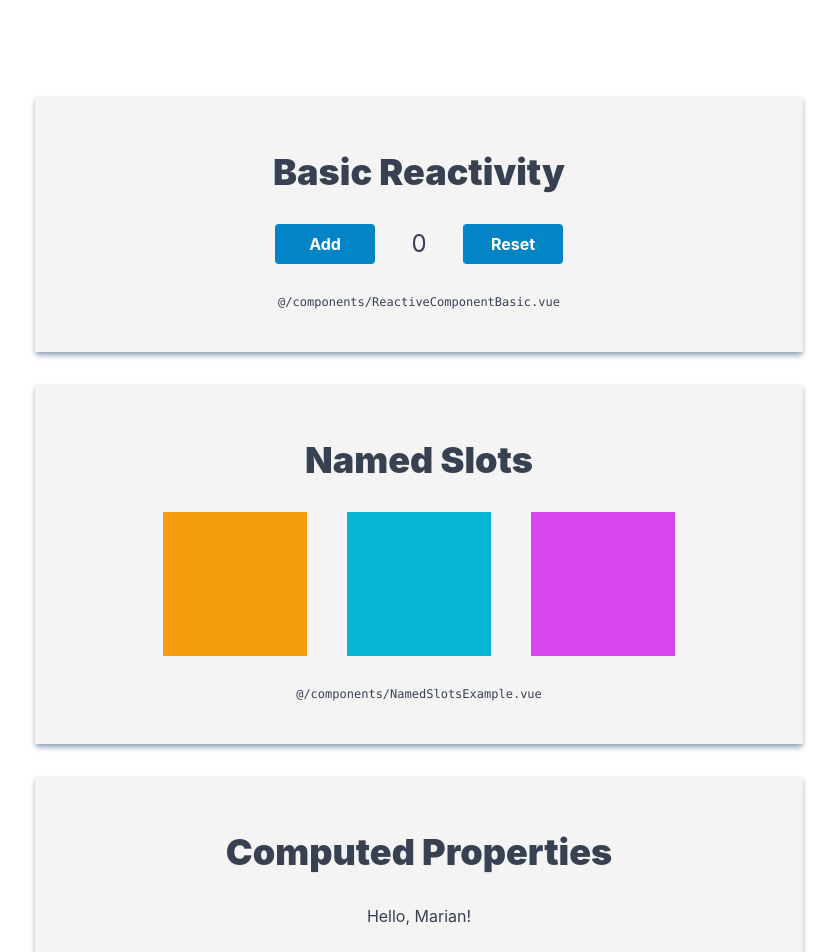
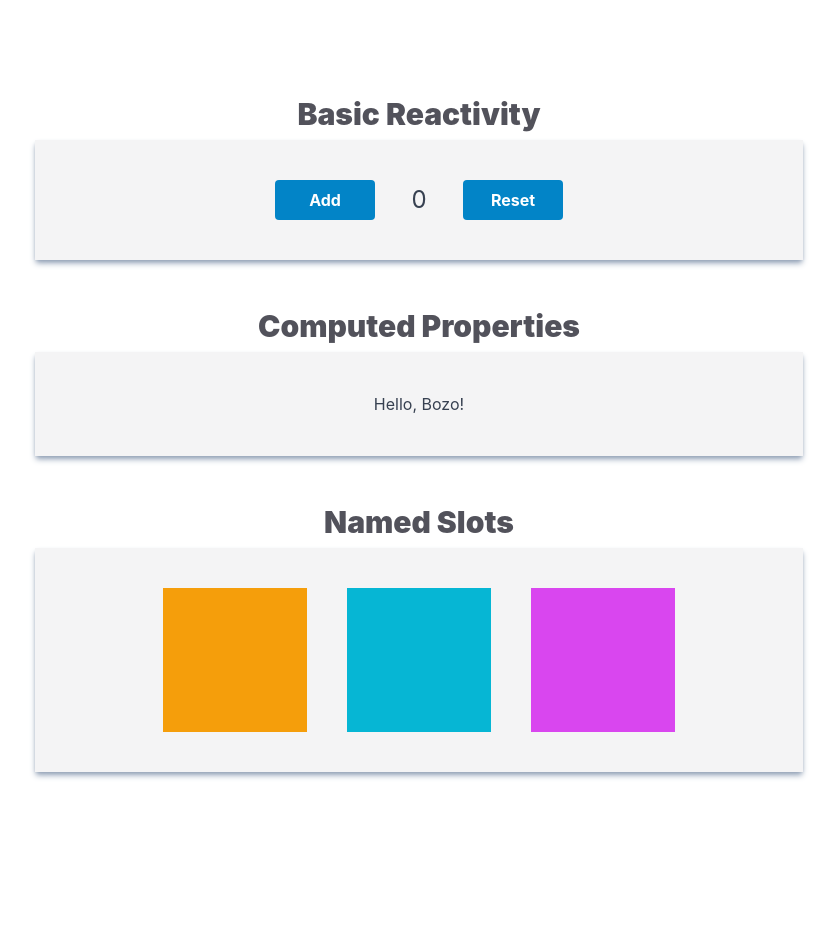
Before and after one commit to majamin/vite-vue-tailwind-starter, a Vue app: page / in a window 1280 px wide. Shown: the top 952 px of the page, without its empty margins (221-1058 px from the left). After the commit the page ends 868 px from the top, so only its background shows below. Built offline with nearby package versions, Linux system fonts and the light colour scheme.

Commit message:
organize examples, refactor

```diff
--- a/src/App.vue
+++ b/src/App.vue
@@ -8,21 +8,31 @@
 
 ----------------------------------------------------------------------------->
 <script setup lang="ts">
-import ReactiveComponentBasic from "@/components/ReactiveComponentBasic.vue";
-import NamedSlotsExample from "@/components/NamedSlotsExample.vue";
-import ComputedProperties from "@/components/ComputedProperties.vue";
+import ReactiveComponentBasic from "@/components/examples/ReactiveComponentBasic.vue";
+import NamedSlotsExample from "@/components/examples/NamedSlotsExample.vue";
+import ComputedProperties from "@/components/examples/ComputedProperties.vue";
+import Example from "@/components/BaseExampleContainer.vue";
 </script>
 
 <template>
-  <main class="my-24 mx-auto max-w-screen-md">
+  <main class="my-24 mx-auto flex max-w-screen-md flex-col space-y-12">
     <!--------------------------
       Basic reactivity and props
     --------------------------->
-    <ReactiveComponentBasic msg="Basic Reactivity" />
+    <Example title="Basic Reactivity">
+      <ReactiveComponentBasic />
+    </Example>
+    <!-------------------
+      Computed properties
+    -------------------->
+    <Example title="Computed Properties">
+      <ComputedProperties name="Bozo"></ComputedProperties>
+    </Example>
     <!-------------
       Named slots
     -------------->
-    <NamedSlotsExample msg="Named Slots">
+    <Example title="Named Slots">
+      <NamedSlotsExample>
         <template v-slot:left>
           <div class="h-36 w-36 bg-amber-500"></div>
         </template>
@@ -33,9 +43,6 @@ import ComputedProperties from "@/components/ComputedProperties.vue";
           <div class="h-36 w-36 bg-fuchsia-500"></div>
         </template>
       </NamedSlotsExample>
-    <!-------------------
-      Computed properties
-    -------------------->
-    <ComputedProperties name="Marian" />
+    </Example>
   </main>
 </template>
--- /dev/null
+++ b/src/components/BaseExampleContainer.vue
@@ -0,0 +1,17 @@
+<template>
+  <div>
+    <div class="text-3xl font-black text-zinc-600">{{ title }}</div>
+    <div
+      class="mt-2 flex flex-col justify-evenly bg-zinc-100 p-10 text-center align-middle shadow-md shadow-slate-400"
+    >
+      <slot></slot>
+    </div>
+  </div>
+</template>
+
+<script setup lang="ts">
+// This is a good way of defining props.
+// Optionally, the constructor accepts an interface:
+// defineProps<CustomInterface>();
+const { title } = defineProps<{ title: string }>();
+</script>
--- a/src/components/ComputedProperties.vue
+++ /dev/null
@@ -1,16 +0,0 @@
-<template>
-  <div class="my-8 bg-zinc-100 p-10 shadow-md shadow-slate-400">
-    <div class="mt-4 mb-8 text-4xl font-black">Computed Properties</div>
-    <div>{{ greeting(name) }}</div>
-  </div>
-</template>
-
-<script setup lang="ts">
-import { computed } from "vue";
-
-const { name } = defineProps<{ name: string }>();
-
-const greeting = (str: string) => computed(() => {
-  return "Hello, " + str + "!";
-});
-</script>
--- /dev/null
+++ b/src/components/examples/ComputedProperties.vue
@@ -0,0 +1,16 @@
+<template>
+  <div>
+    <div>{{ greeting(name).value }}</div>
+  </div>
+</template>
+
+<script setup lang="ts">
+import { computed } from "vue";
+
+const { name } = defineProps<{ name: string }>();
+
+const greeting = (str: string) =>
+  computed(() => {
+    return "Hello, " + str + "!";
+  });
+</script>
--- a/src/components/NamedSlotsExample.vue
+++ b/src/components/examples/NamedSlotsExample.vue
@@ -1,6 +1,5 @@
 <template>
-  <div class="my-8 bg-zinc-100 p-10 shadow-md shadow-slate-400">
-    <div class="mt-4 mb-8 text-4xl font-black">{{ msg }}</div>
+  <div>
     <div class="flex flex-wrap justify-center gap-10 text-center align-middle">
       <div class="flex max-w-fit">
         <slot name="left"></slot>
@@ -12,12 +11,5 @@
         <slot name="right"></slot>
       </div>
     </div>
-    <p class="mt-6">
-      <code class="text-xs">@/components/NamedSlotsExample.vue</code>
-    </p>
   </div>
 </template>
-
-<script setup lang="ts">
-defineProps<{ msg: string }>();
-</script>
--- a/src/components/ReactiveComponentBasic.vue
+++ b/src/components/examples/ReactiveComponentBasic.vue
@@ -2,18 +2,10 @@
 
   ~ Basic reactivity example ~
 
-    * Component import
-    * Props
-    * Reactive values (via `ref`)
-    * v-on handlers (using abrv. @)
-
 ----------------------------------------------------------------------------->
 
 <template>
-  <div
-    class="my-8 flex flex-col justify-evenly bg-zinc-100 p-10 text-center align-middle shadow-md shadow-slate-400"
-  >
-    <div class="mt-4 mb-8 text-4xl font-black">{{ msg }}</div>
+  <div>
     <div class="mx-auto flex w-72 flex-row items-center justify-center">
       <!-- click-handler listens and passes the value emitted to addCount-->
       <div class="w-32">
@@ -25,20 +17,12 @@
         <BaseButton @click-handler="resetCount">Reset</BaseButton>
       </div>
     </div>
-    <p class="mt-6">
-      <code class="text-xs">@/components/ReactiveComponentBasic.vue</code>
-    </p>
   </div>
 </template>
 
 <script setup lang="ts">
 import { ref } from "vue";
 import BaseButton from "@/components/BaseButton.vue";
-
-// This is a good way of defining props.
-// Optionally, the constructor accepts an interface:
-// defineProps<CustomInterface>();
-defineProps<{ msg: string }>();
 
 const count = ref(0);
 
@@ -47,7 +31,7 @@ const count = ref(0);
 // 2. Composables for reusable components
 // https://vuejs.org/guide/reusability/composables.html
 function addCount(clicked: boolean) {
-  clicked ? (count.value++) : null;
+  clicked ? count.value++ : null;
 }
 function resetCount(clicked: boolean) {
   clicked ? (count.value = 0) : null;
```
Lines whose indentation alone changed are shown as unchanged.
